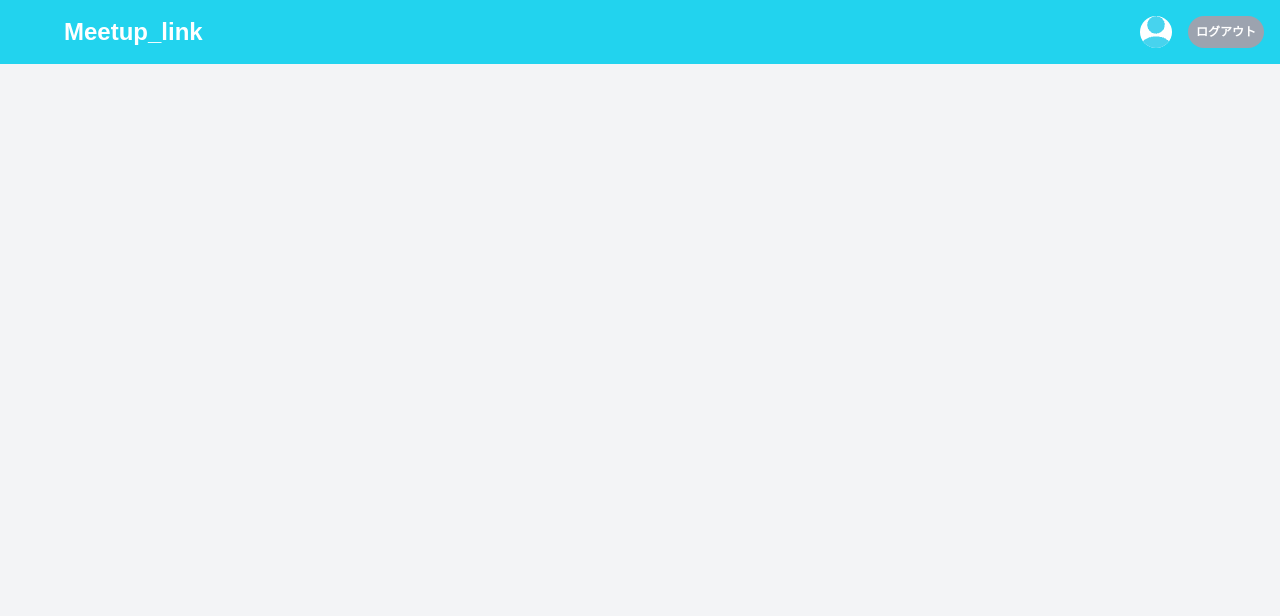
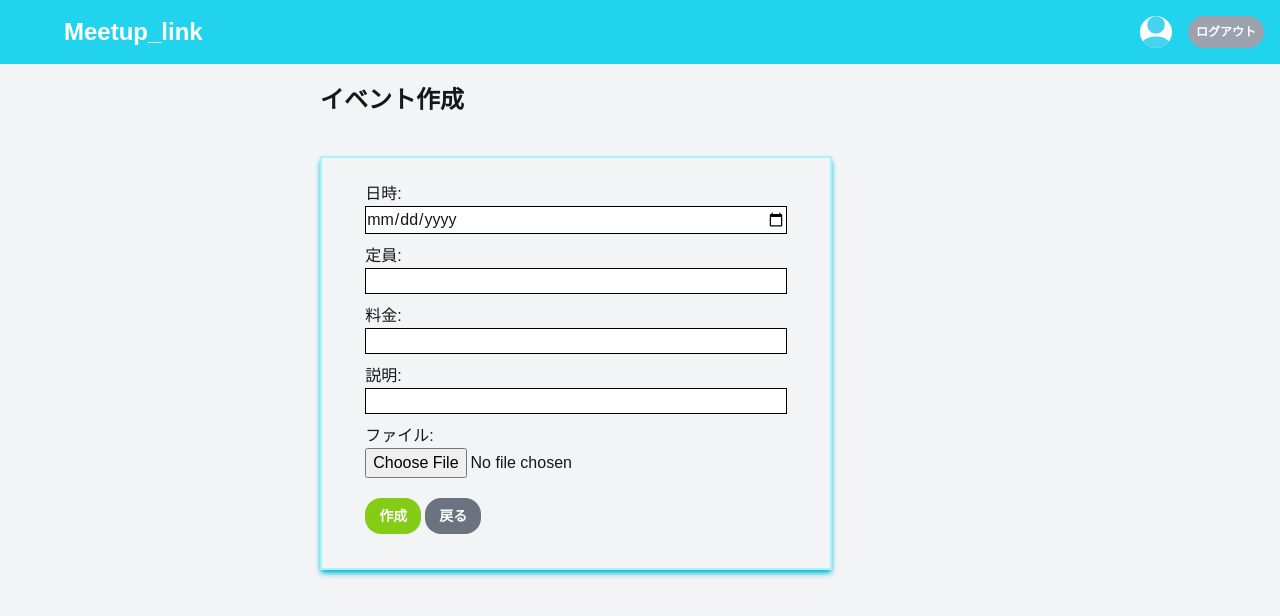
Before and after one commit to kai-phoenix/meetup_link, a Next.js app in the folder frontend/: page /events/create in a window 1280 px wide. Before the commit this address had no page. Shown: the top 616 px of the page. Built offline with nearby package versions, Linux system fonts and the light colour scheme.

Commit message:
[add]画像投稿機能の追加
画像投稿機能の追加

```diff
--- a/frontend/app/components/UpdateButton.tsx
+++ b/frontend/app/components/UpdateButton.tsx
@@ -3,6 +3,6 @@ import React from 'react'
 // 更新ページへの遷移ボタンの表示
 export function UpdateButton({name}: Readonly<{ name:string}>) {
     return (
-        <button type="submit" className="py-1 px-2.5 bg-lime-500 rounded-2xl text-white font-black text-sm">{name}</button>
+        <button type="submit" className="py-2 px-2 bg-lime-500 rounded-2xl text-white font-black text-sm w-14">{name}</button>
     )
 }
--- a/frontend/app/events/create/page.tsx
+++ b/frontend/app/events/create/page.tsx
@@ -1,34 +1,99 @@
 'use client'
-import { useState,useEffect} from 'react'
-import { useRouter,useParams } from 'next/navigation'
-import { Event } from '@/types/event'
+import { useState} from 'react'
+import { useRouter } from 'next/navigation'
 import { UpdateButton } from '@/app/components/UpdateButton'
 import { ReturnButton } from '@/app/components/ReturnButton'
 
 export default function CreateEventPage() {
-    const [event, setEvent] = useState<Event|null>(null)
     const router = useRouter()
-    const params = useParams()
 
     // フォームで送る値
     const [eventDate,setEventDate] = useState('')
     const [capacity,setCapacity] = useState('')
     const [money,setMoney] = useState('')
     const [description,setDescription] = useState('')
-    const [status,setStatus] = useState('')
+    // const [status,setStatus] = useState('')
+    const [file,setFile] = useState<File|null>(null)
 
-    useEffect( () => {
-        const token = localStorage.getItem('token')
+    const handleFileChange = (e:React.ChangeEvent<HTMLInputElement>) => {
+        if(e.target.files){
+            setFile(e.target.files[0]);
+        }
+    }
+
+    const handleCreate = async(e:React.FormEvent) => {
+        e.preventDefault();
+        const formData = new FormData();
+        formData.append('event_date',eventDate);
+        formData.append('capacity',capacity);
+        formData.append('money',money);
+        formData.append('description',description);
+        // formData.append('status',status);
+        if(file) {
+            formData.append('file',file);
+        }
+        const token = localStorage.getItem('token');
         if(!token) {
-            router.push('/login')
-            return
+            router.push('/login');
+            return;
         }
-        fetch('http;//localhost:8000/api/events/create',{
-            headers: {
-                'Accept':'application/json',
+        try {
+            const res = await fetch('http://localhost:8000/api/events/create',{
+                method: 'POST',
+                headers: {
+                    'Accept': 'application/json',
+                    'Authorization': `Bearer ${token}`
+                },
+                body: formData
+            })
+            if(!res.ok) {
+                const errorData = await res.json()
+                alert(errorData.message || 'イベント作成に失敗しました。')
+                return
+            }
+            const data = await res.json()
+            console.log(data)
+            alert('イベント作成に成功しました。')
+            router.push('/events')
 
-            }
-        })
-    })
-
+        }
+        catch(error){
+            alert('エラー発生'+error)
+        }
+    }
+    return (
+        <div className="w-6/12 mx-auto max-w-lg min-w-96">
+            <h1 className="my-5 text-2xl font-bold">イベント作成</h1>
+            <form onSubmit={handleCreate} className="flex justify-center flex-col my-10 p-6 border-2 border-cyan-200 shadow-md shadow-cyan-500">
+                <div className='mb-2.5 w-11/12 mx-auto'>
+                    <label htmlFor="date">日時:</label><br/>
+                    <input type='date' value={eventDate} onChange={e=>setEventDate(e.target.value)} className='border border-black w-full'/>
+                </div>
+                <div className='mb-2.5 w-11/12 mx-auto'>
+                    <label htmlFor="number">定員:</label><br/>
+                    <input type='number' value={capacity} onChange={e=>setCapacity(e.target.value)} className='border border-black w-full'/>
+                </div>
+                <div className='mb-2.5 w-11/12 mx-auto'>
+                    <label>料金:</label><br/>
+                    <input type='number' value={money} onChange={e=>setMoney(e.target.value)} className='border border-black w-full'/>
+                </div>
+                <div className='mb-2.5 w-11/12 mx-auto'>
+                    <label>説明:</label><br/>
+                    <input type='text' value={description} onChange={e=>setDescription(e.target.value)} className='border border-black w-full'/>
+                </div>
+                {/* <div className='mb-2.5 w-11/12 mx-auto'>
+                    <label>状態:</label><br/>
+                    <input type='text' value={status} onChange={e=>setStatus(e.target.value)} className='border border-black w-full'/>
+                </div> */}
+                <div className='mb-2.5 w-11/12 mx-auto'>
+                    <label>ファイル:</label><br/>
+                    <input type='file' onChange={handleFileChange}/>
+                </div>
+                <div className='mt-2.5 mb-2.5 w-11/12 mx-auto flex gap-1'>
+                    <UpdateButton name="作成"/>
+                    <ReturnButton name="戻る"/>
+                </div>
+            </form>
+        </div>
+    )
 }
```
Also changed, not shown: 1 other file (tests, documents, lock files or other folders).
